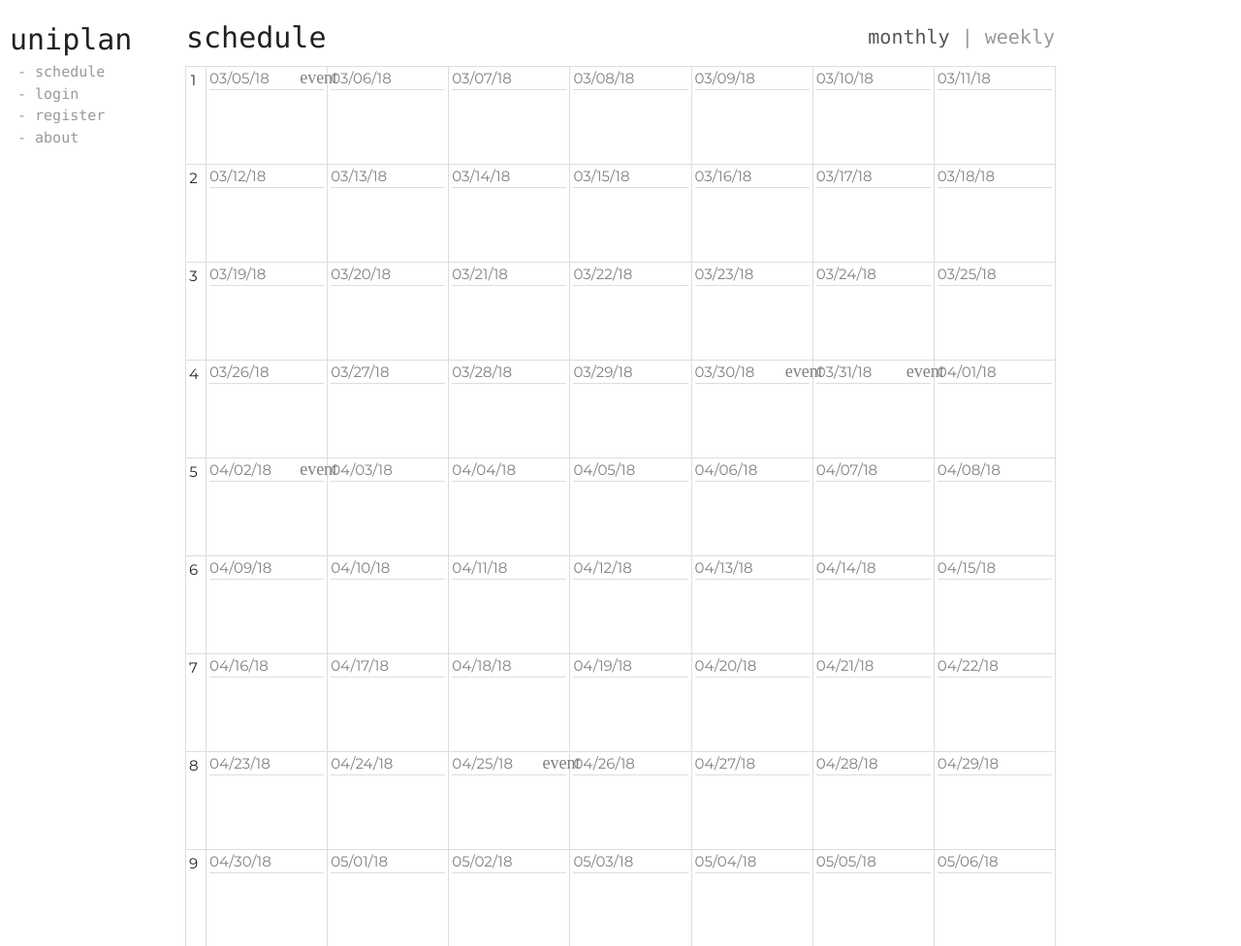
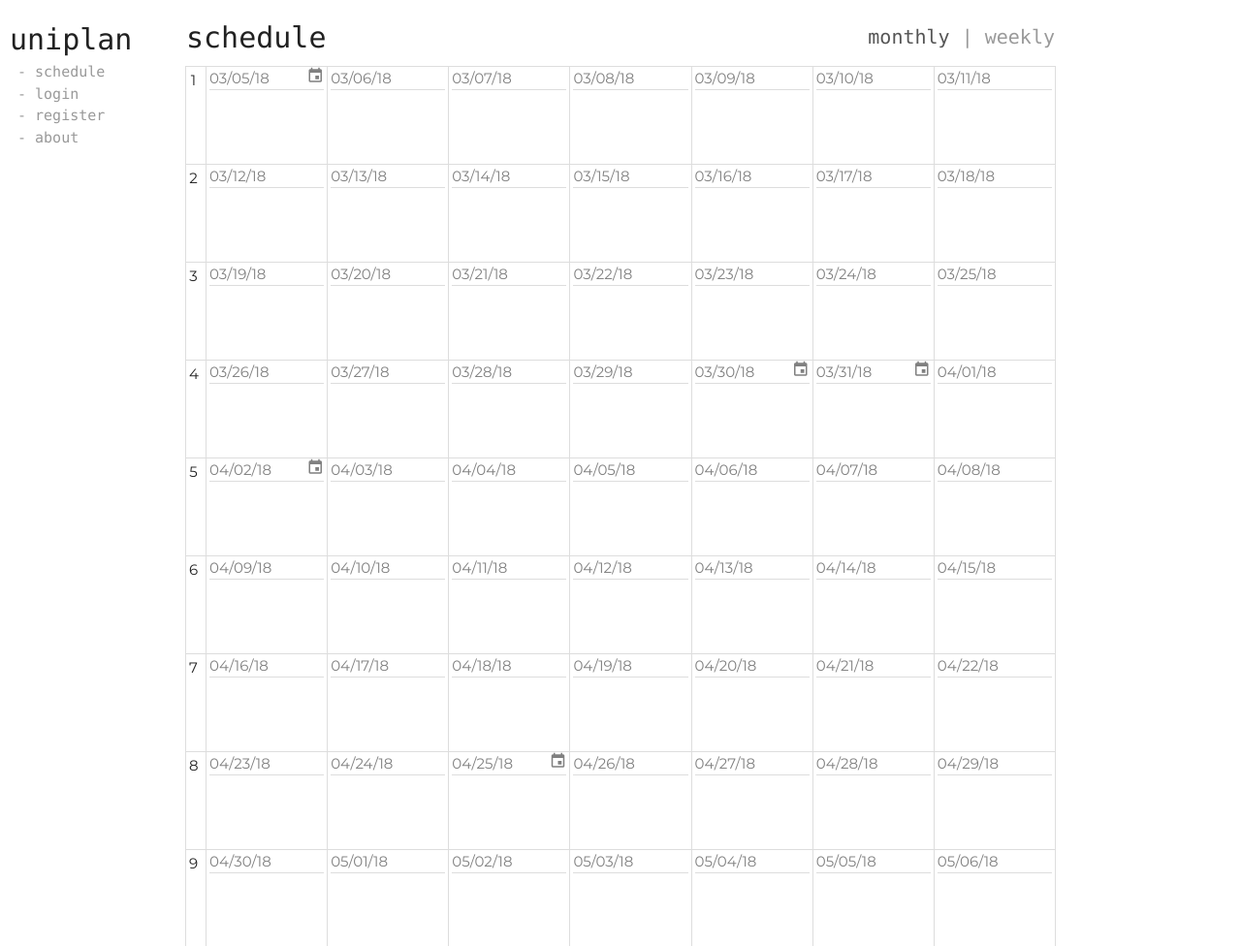
Before and after one commit to lyneca/uniplan, a Django app: page / in a window 1280 px wide. Shown: the top 976 px of the page at 97% size. Run offline with Django 3.2, Linux system fonts and the light colour scheme; some web fonts are replaced.

Commit message:
fixed another broken link

```diff
--- a/planner/static/planner/style.css
+++ b/planner/static/planner/style.css
@@ -20,11 +20,8 @@
   font-family: 'Material Icons';
   font-style: normal;
   font-weight: 400;
-  src: url(fonts/icons/MaterialIcons-Regular.eot); /* For IE6-8 */
   src: local('Material Icons'),
     local('MaterialIcons-Regular'),
-    url(fonts/icons/MaterialIcons-Regular.woff2) format('woff2'),
-    url(fonts/icons/MaterialIcons-Regular.woff) format('woff'),
     url(fonts/icons/MaterialIcons-Regular.ttf) format('truetype');
 }
 
```
Also changed, not shown: planner/static/planner/fonts/icons/MaterialIcons-Regular.ttf (added).
